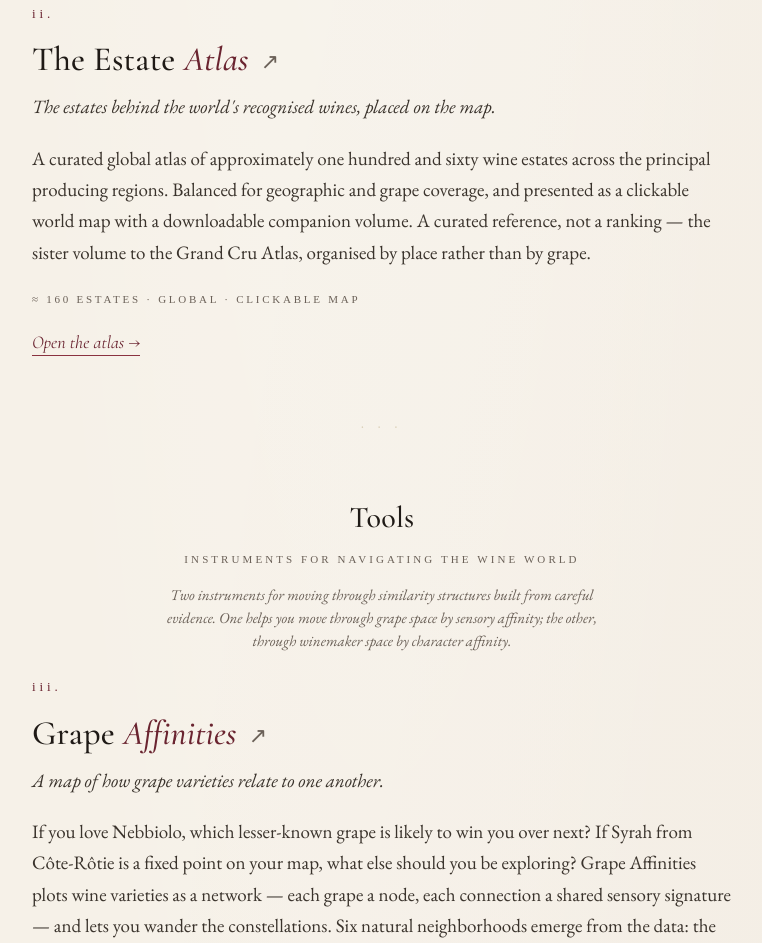
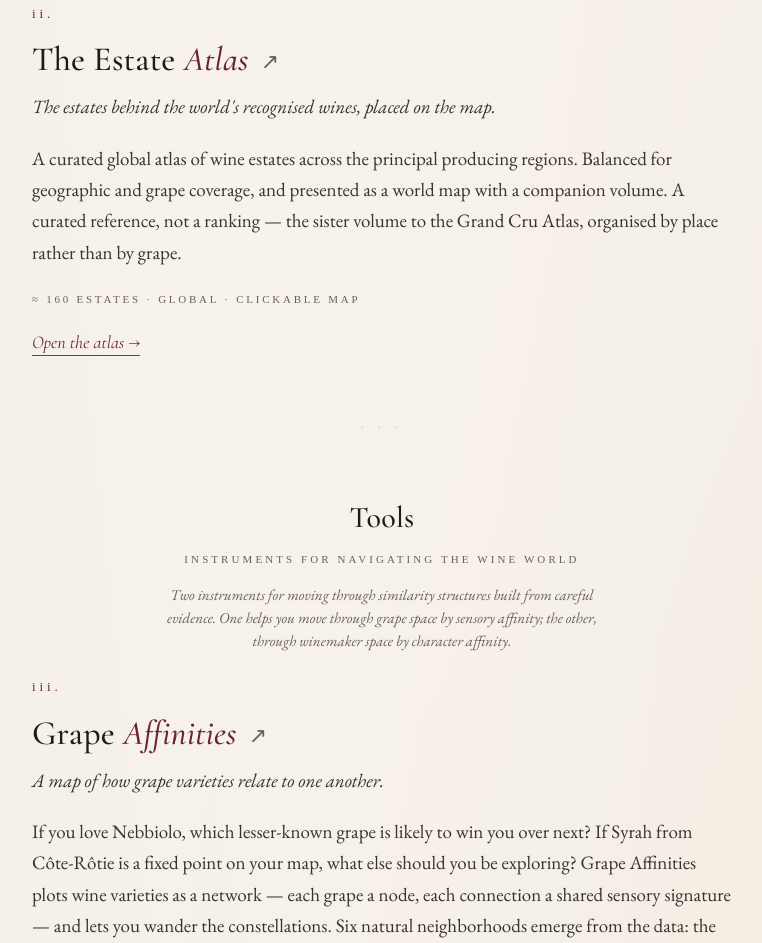
Before and after one commit to jskarabot18/vinotheca, a plain HTML site: page index.html in a window 1280 px wide. Shown: the part 2890-3833 px from the top of the page, without its empty margins (258-1020 px from the left). Drawn offline with nearby package versions, Linux system fonts and the light colour scheme; a web font is replaced by a local one.

Commit message:
Update index.html
minor changes

```diff
--- a/index.html
+++ b/index.html
@@ -764,7 +764,7 @@
           <a href="https://jskarabot18.github.io/estate-atlas/">The Estate <em>Atlas</em> <span class="arrow">↗</span></a>
         </h3>
         <div class="instrument-kicker">The estates behind the world's recognised wines, placed on the map.</div>
-        <p class="instrument-body">A curated global atlas of approximately one hundred and sixty wine estates across the principal producing regions. Balanced for geographic and grape coverage, and presented as a clickable world map with a downloadable companion volume. A curated reference, not a ranking — the sister volume to the Grand Cru Atlas, organised by place rather than by grape.</p>
+        <p class="instrument-body">A curated global atlas of wine estates across the principal producing regions. Balanced for geographic and grape coverage, and presented as a world map with a companion volume. A curated reference, not a ranking — the sister volume to the Grand Cru Atlas, organised by place rather than by grape.</p>
         <div class="instrument-meta">≈ 160 estates · Global · Clickable map</div>
         <a href="https://jskarabot18.github.io/estate-atlas/" class="instrument-link">Open the atlas →</a>
       </div>
```
